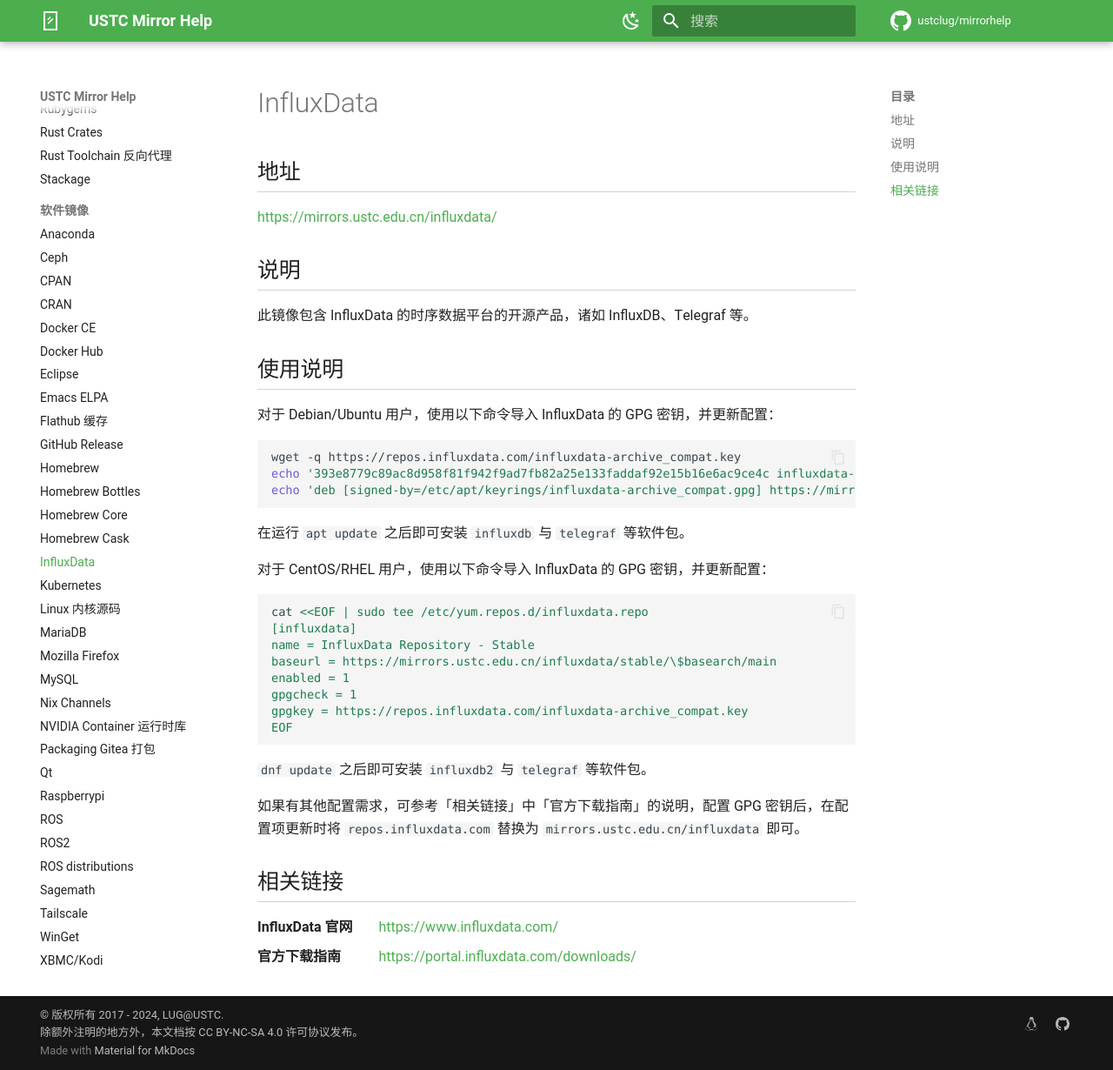
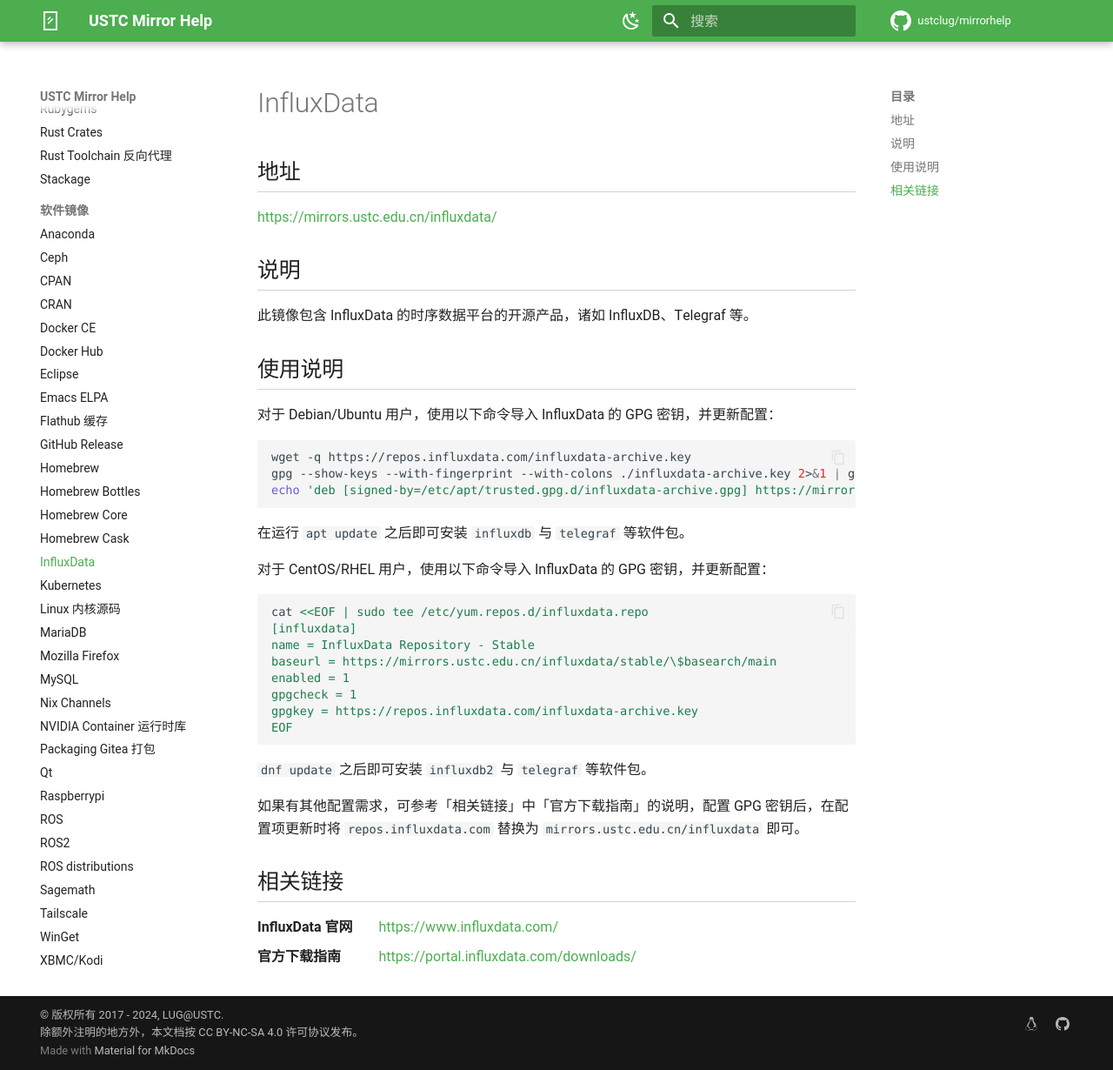
Before and after one commit to ustclug/mirrorhelp, an MkDocs documentation site: the page built from docs/influxdata.md, in a window 1280 px wide and 1230 px high. Shown: the whole window at 87% size. Built offline with MkDocs 1.6.1 and Material for MkDocs 9.7.7, drawn with Linux system fonts in a browser that asks for light colours; comment, search, counter and statistics services are not loaded.

Commit message:
fix: update mirror for influxdata (#299)

````diff
--- a/docs/influxdata.md
+++ b/docs/influxdata.md
@@ -13,9 +13,9 @@
 对于 Debian/Ubuntu 用户，使用以下命令导入 InfluxData 的 GPG 密钥，并更新配置：
 
 ```shell
-wget -q https://repos.influxdata.com/influxdata-archive_compat.key
-echo '393e8779c89ac8d958f81f942f9ad7fb82a25e133faddaf92e15b16e6ac9ce4c influxdata-archive_compat.key' | sha256sum -c && cat influxdata-archive_compat.key | gpg --dearmor | sudo tee /etc/apt/keyrings/influxdata-archive_compat.gpg > /dev/null
-echo 'deb [signed-by=/etc/apt/keyrings/influxdata-archive_compat.gpg] https://mirrors.ustc.edu.cn/influxdata/debian stable main' | sudo tee /etc/apt/sources.list.d/influxdata.list
+wget -q https://repos.influxdata.com/influxdata-archive.key
+gpg --show-keys --with-fingerprint --with-colons ./influxdata-archive.key 2>&1 | grep -q '^fpr:\+24C975CBA61A024EE1B631787C3D57159FC2F927:$' && cat influxdata-archive.key | gpg --dearmor | sudo tee /etc/apt/trusted.gpg.d/influxdata-archive.gpg > /dev/null
+echo 'deb [signed-by=/etc/apt/trusted.gpg.d/influxdata-archive.gpg] https://mirrors.ustc.edu.cn/influxdata/debian stable main' | sudo tee /etc/apt/sources.list.d/influxdata.list
 ```
 
 在运行 `apt update` 之后即可安装 `influxdb` 与 `telegraf` 等软件包。
@@ -29,7 +29,7 @@
 baseurl = https://mirrors.ustc.edu.cn/influxdata/stable/\$basearch/main
 enabled = 1
 gpgcheck = 1
-gpgkey = https://repos.influxdata.com/influxdata-archive_compat.key
+gpgkey = https://repos.influxdata.com/influxdata-archive.key
 EOF
 ```
 
````
